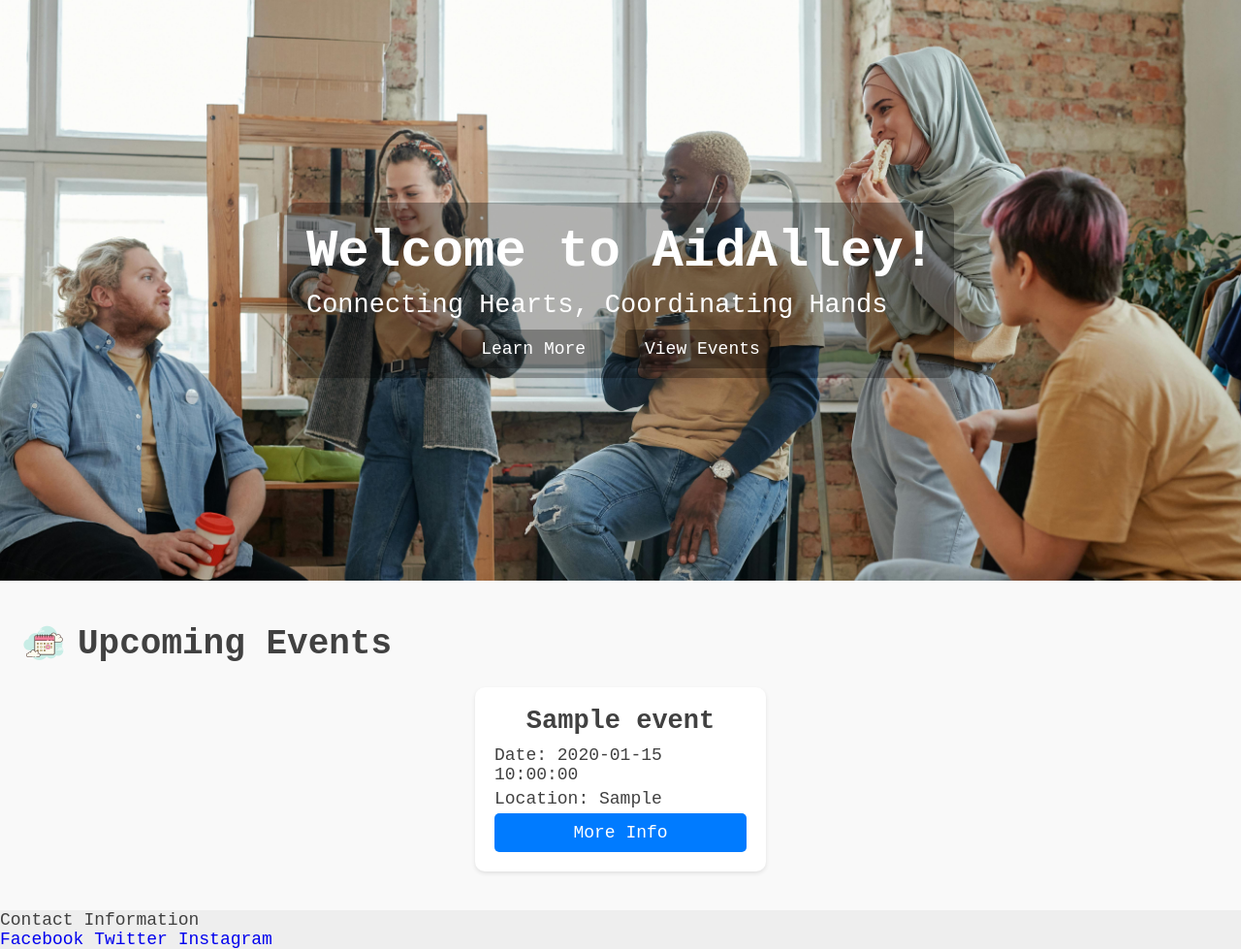
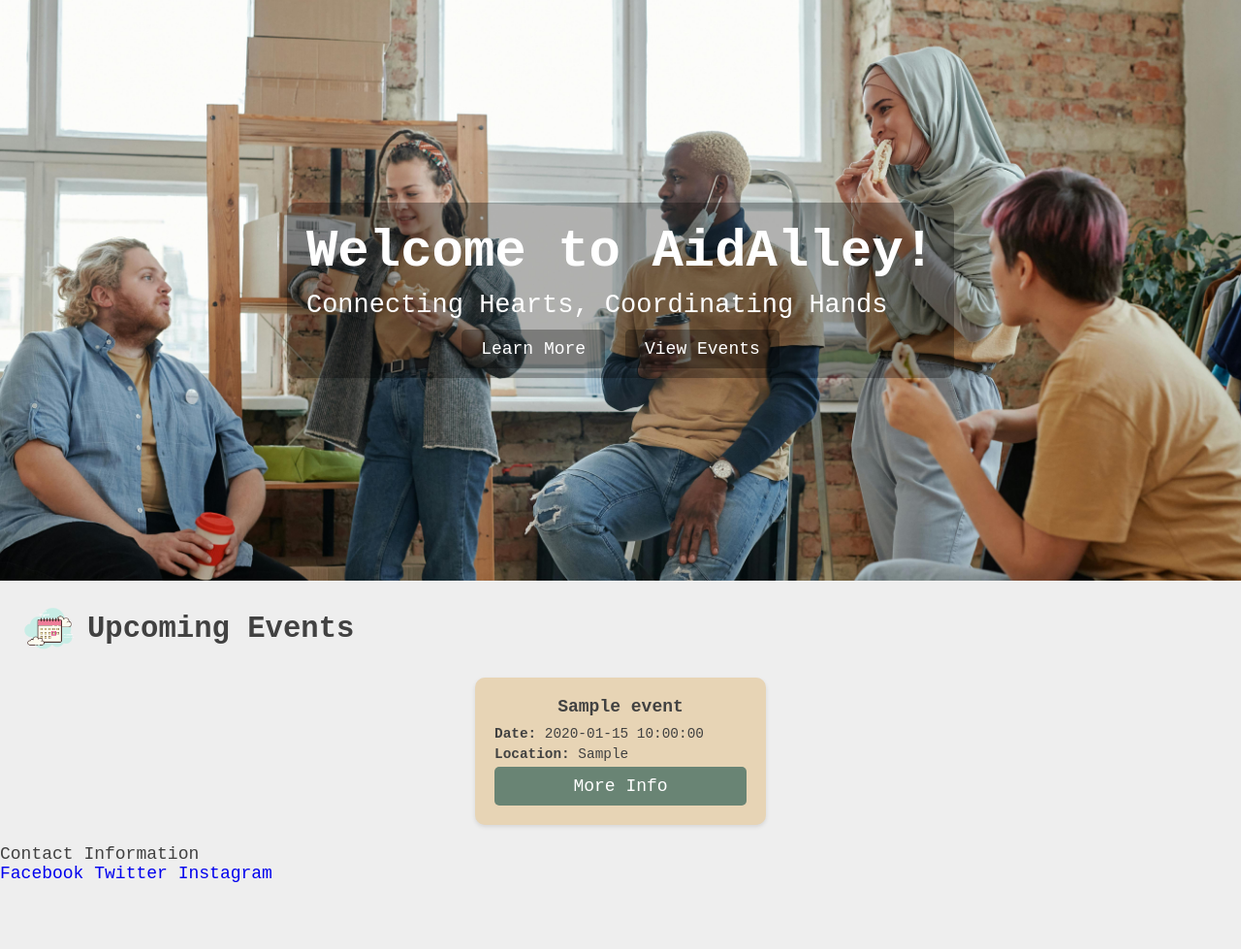
Before and after one commit to Ebube-Ochemba/AidAlley, a Flask app: page / in a window 1280 px wide. Shown: the part 72-1051 px from the top of the page at 97% size. After the commit the page ends 982 px from the top, so only its background shows below. Run offline with Flask 3, Linux system fonts and the light colour scheme; tables that the repository leaves empty hold one stand-in row (values such as "Sample post"); some libraries are stand-ins or nearby versions.

Commit message:
done with basic "upcoming events" setup

```diff
--- a/web_app/static/styles/homepage.css
+++ b/web_app/static/styles/homepage.css
@@ -44,8 +44,8 @@
 
 /* Upcoming Events Section */
 .upcoming-events-section {
-    padding: 40px 20px;  /* Padding around the section */
-    background-color: #F9F9F9;  /* Light background color */
+    padding: 20px 20px;  /* Padding around the section */
+    background-color: #EEEEEE;  /* Light background color */
 }
 .events-header {
     display: flex;
@@ -53,53 +53,51 @@
     margin-bottom: 20px;  /* Space below the header */
 }
 .events-logo {
-    background: url("../images/upcoming-events.png") no-repeat center center;  /* Placeholder for your icon */
-    background-size: contain;  /* Ensure logo scales correctly */
-    width: 50px;
-    height: 50px;
-    margin-right: 10px;  /* Space between logo and title */
+    background: url("../images/upcoming-events.png") no-repeat center center;
+    background-size: contain;
+    width: 60px;
+    height: 60px;
+    margin-right: 10px;
 }
 .events-header h2 {
-    font-size: 2em;  /* Larger font size for the title */
+    font-size: 1.7em;  /* Larger font size for the title */
 }
 /* Events Grid */
 .events-grid {
     display: flex;
-    justify-content: space-around;  /* Distribute space evenly */
-    flex-wrap: wrap;  /* Allow items to wrap to next line */
+    justify-content: space-around;
+    flex-wrap: wrap;
     gap: 20px;  /* Space between grid items */
 }
 .event-item {
-    background-color: #FFFFFF;  /* White background for event items */
+    background-color: #E7D4B5;
     padding: 20px;
-    border-radius: 10px;  /* Rounded corners */
+    border-radius: 10px;
     box-shadow: 0 2px 4px rgba(0, 0, 0, 0.1);  /* Subtle shadow for depth */
-    width: 300px;  /* Fixed width for event items */
-    text-align: center;  /* Center text */
+    width: 300px;
+    text-align: center;
     display: flex;
     flex-direction: column;  /* Column layout */
-    justify-content: space-between;  /* Space out content */
+    justify-content: space-between;
 }
 .event-item h3 {
-    font-size: 1.5em;
+    font-size: 1.0em;
     margin-bottom: 10px;
 }
 .event-item p {
-    font-size: 1em;
+    font-size: 0.8em;
     margin-bottom: 5px;
 }
-.event-link {
+.event-link-button {
     display: inline-block;
-    background-color: #007BFF;  /* Blue background */
+    background-color: #698474;
     color: #FFFFFF;  /* White text */
-    text-decoration: none;  /* Remove underline */
     padding: 10px 20px;
     border-radius: 5px;  /* Rounded corners */
     transition: background-color 0.3s ease;  /* Smooth transition for hover effect */
 }
-
-.event-link:hover {
-    background-color: #0056b3;  /* Darker blue on hover */
+.event-link-button:hover {
+    background-color: #B6C7AA;  /* Darker blue on hover */
 }
 
 
--- a/web_app/templates/homepage.html
+++ b/web_app/templates/homepage.html
@@ -48,9 +48,9 @@
             {% for event in events %}
                 <div class="event-item">
                     <h3>{{ event.title }}</h3>
-                    <p>Date: {{ event.date }}</p>
-                    <p>Location: {{ event.location }}</p>
-                    <a href="/events/{{ event.id }}" class="event-link">More Info</a>
+                    <p><strong>Date:</strong> {{ event.date }}</p>
+                    <p><strong>Location:</strong> {{ event.location }}</p>
+                    <a class="event-link-button" href="/events/{{ event.id }}">More Info</a>
                 </div>
             {% endfor %}
         </div>
```
